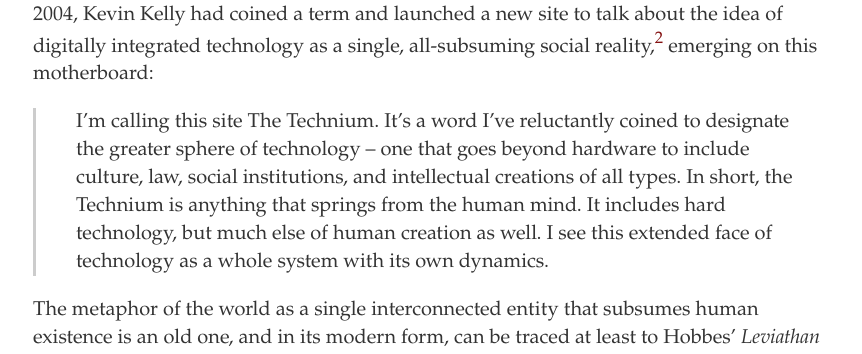
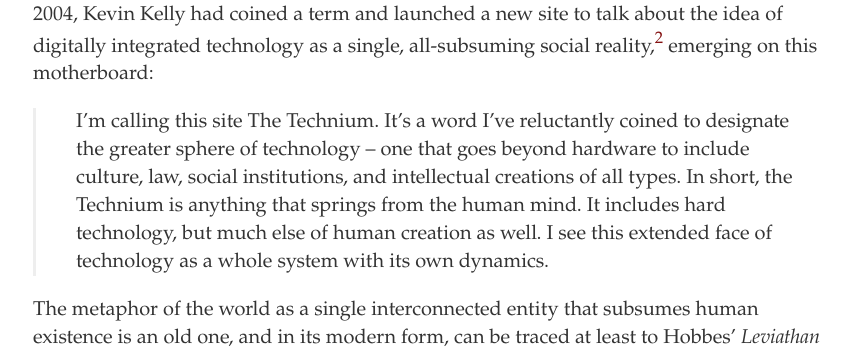
Before and after one commit to derykmakgill/nsi, a Jekyll site: the page built from index.html, in a window 1280 px wide. Shown: the part 2416-2770 px from the top of the page, without its empty margins (207-1069 px from the left). Built offline with Jekyll 4.4.1, drawn with Linux system fonts in a browser that asks for light colours; the list of posts is cut into pages by our own code.

Commit message:
Update default.html

```diff
--- a/_layouts/default.html
+++ b/_layouts/default.html
@@ -173,7 +173,7 @@
 
 blockquote {
   margin: 0;
-  border-left: 3px solid #ccc;
+  border-left: 3px solid #eee;
   padding: 0 40px;
 }
 
```
